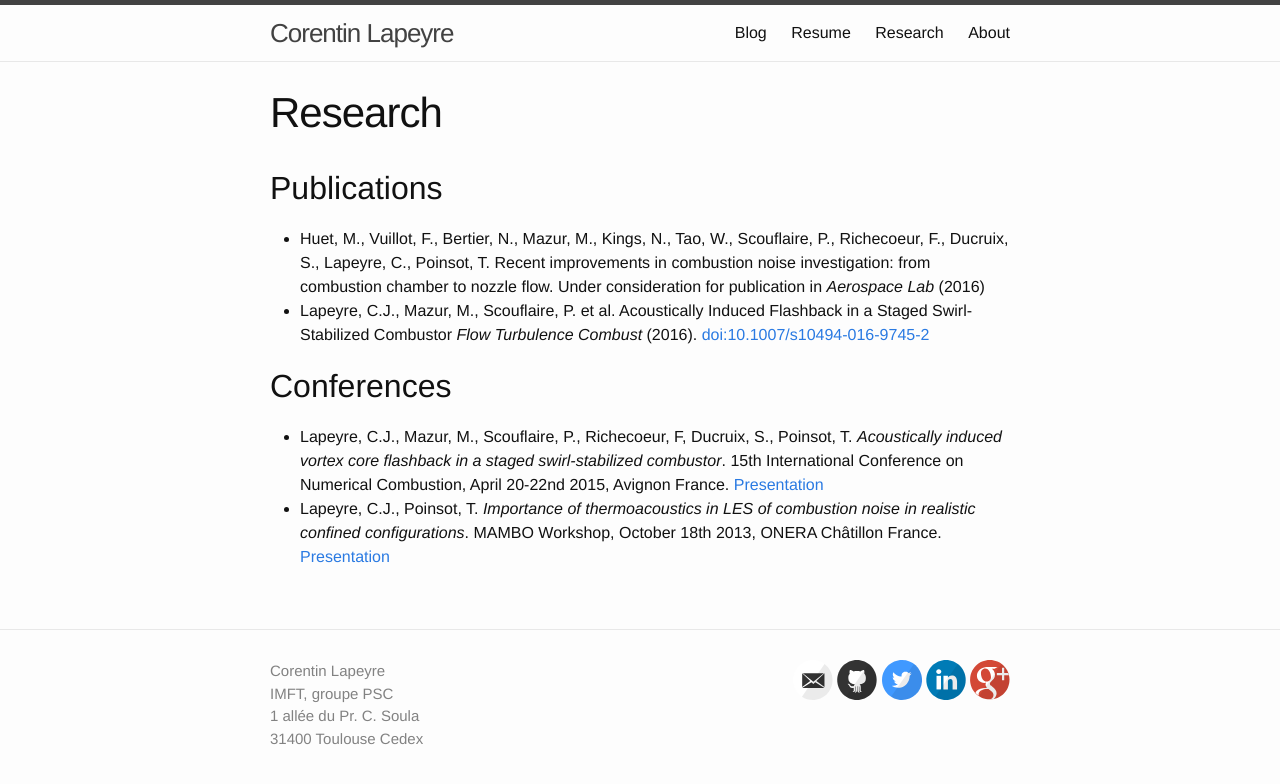
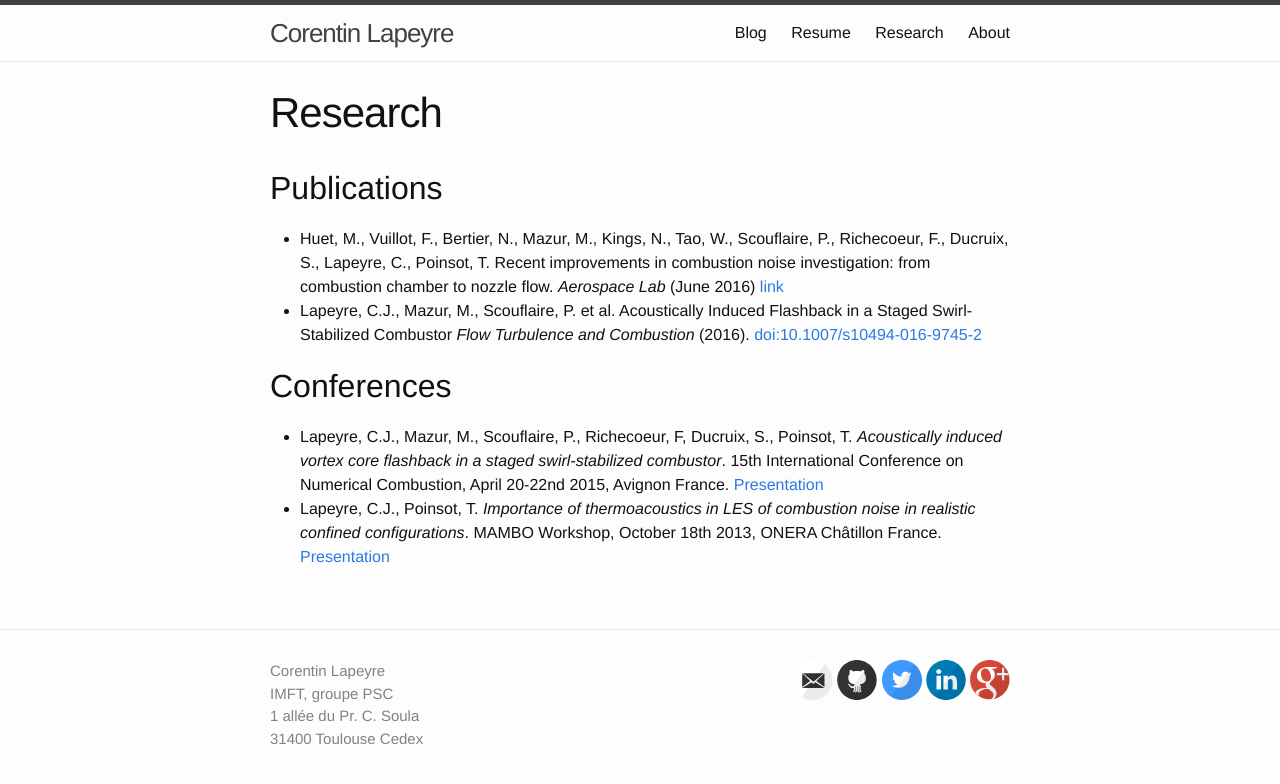
Before and after one commit to clapeyre/clapeyre.github.io, a Jekyll site: the page built from research/index.md, in a window 1280 px wide. Shown: the top 784 px of the page. Built offline with Jekyll 4.4.1, drawn with Linux system fonts in a browser that asks for light colours.

Commit message:
[UPDATE] AerospaceLab article is out

```diff
--- a/research/index.md
+++ b/research/index.md
@@ -8,10 +8,10 @@ Publications
 - Huet, M., Vuillot, F., Bertier, N., Mazur, M., Kings, N., Tao, W.,
   Scouflaire, P., Richecoeur, F., Ducruix, S., Lapeyre, C., Poinsot, T.
   Recent improvements in combustion noise investigation: from combustion
-  chamber to nozzle flow. Under consideration for publication in *Aerospace
-  Lab* (2016)
+  chamber to nozzle flow. *Aerospace Lab* (June 2016)
+  [link](http://www.aerospacelab-journal.org/sites/www.aerospacelab-journal.org/files/AL11-10.pdf)
 - Lapeyre, C.J., Mazur, M., Scouflaire, P. et al. Acoustically Induced Flashback
-  in a Staged Swirl-Stabilized Combustor *Flow Turbulence Combust* (2016).
+  in a Staged Swirl-Stabilized Combustor *Flow Turbulence and Combustion* (2016).
   [doi:10.1007/s10494-016-9745-2](http://link.springer.com/article/10.1007/s10494-016-9745-2)
 
 
```
